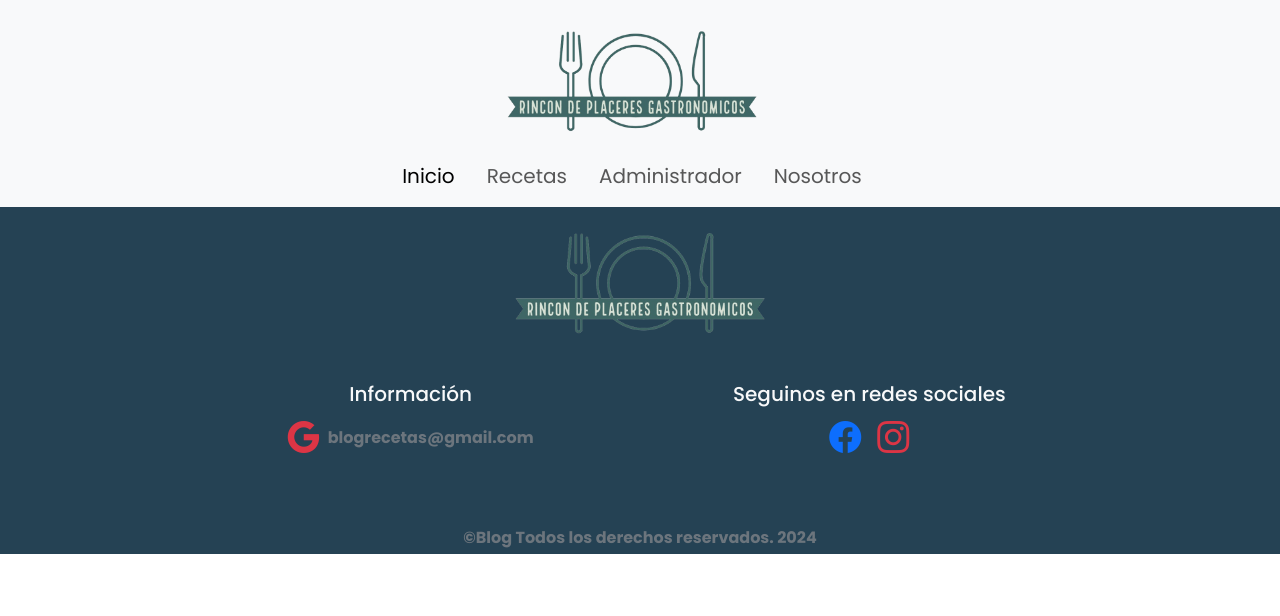
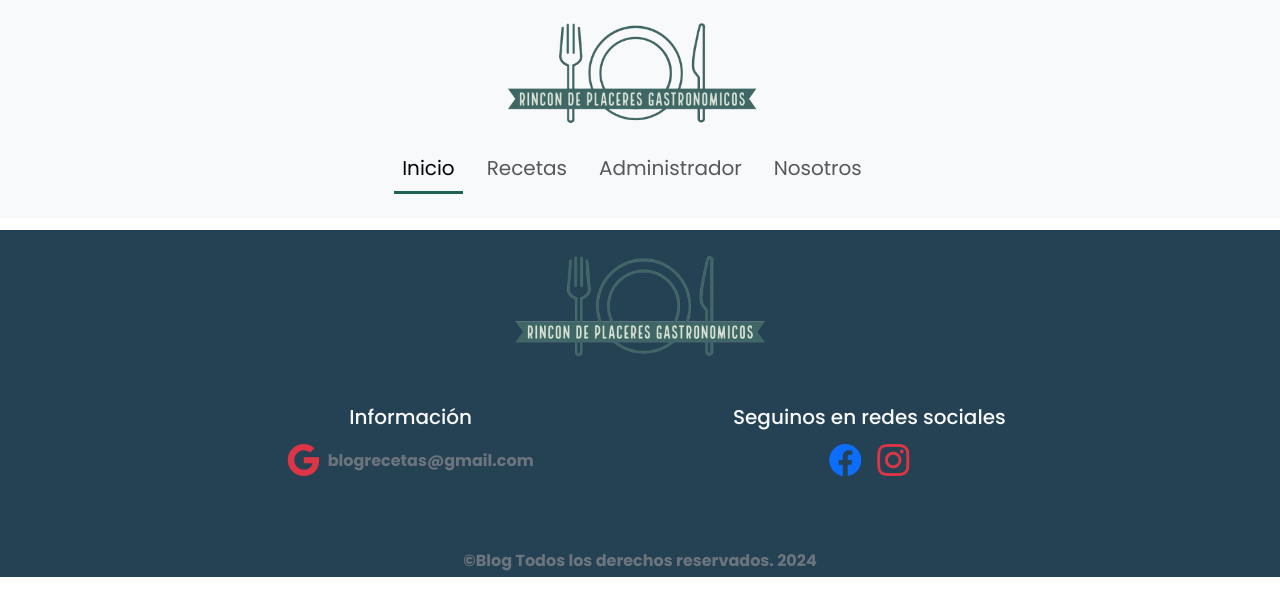
Before and after one commit to brunomry/frontendBlogDeRecetas, a React (Vite) app: page / in a window 1280 px wide. Shown: the top 616 px of the page. Built offline with nearby package versions, Linux system fonts and the light colour scheme.

Commit message:
agregue border bottom a opciones de menu con hover y prop active de react-router para pagina activa

```diff
--- a/src/App.css
+++ b/src/App.css
@@ -7,6 +7,23 @@
   font-family: "Poppins", sans-serif;
   font-weight: 400;
   font-style: normal;
+}
+
+header{
+  height: 230px;
+}
+
+.nav-link{
+  border-bottom: 3px solid #dcd9d6;;
+}
+
+.nav-link.active{
+  border-bottom: 3px solid #206057;
+}
+
+.nav-link:hover{
+  color: #000;
+  border-bottom: 3px solid #206057;
 }
 
 .mainSection {
--- a/src/components/common/Menu.jsx
+++ b/src/components/common/Menu.jsx
@@ -7,18 +7,18 @@ const Menu = () => {
     <header>
       <Navbar expand="md" className="bg-body-tertiary">
         <Container className="d-flex flex-md-column gap-3">
-          <Navbar.Brand as={Link} to="/" className="mt-3">
+          <Navbar.Brand as={Link} to="/" className="mt-2">
             <img src={logo} alt="logo" className="logo"/>
           </Navbar.Brand>
           <Navbar.Toggle aria-controls="basic-navbar-nav" />
           <Navbar.Collapse
             id="basic-navbar-nav"
           >
-            <Nav className="ms-auto text-center">
-              <NavLink end className="nav-link me-3 fs-5" to="/">Inicio</NavLink>
-              <NavLink end className="nav-link me-3 fs-5" to="/recetas">Recetas</NavLink>
-              <NavLink end className="nav-link me-3 fs-5" to="/administrador">Administrador</NavLink>
-              <NavLink end className="nav-link me-3 fs-5" to="/nosotros">Nosotros</NavLink>
+            <Nav className="ms-auto text-center mb-3">
+              <NavLink end className="nav-link me-3 fs-5" activeClassName="active" to="/">Inicio</NavLink>
+              <NavLink end className="nav-link me-3 fs-5" activeClassName="active" to="/recetas">Recetas</NavLink>
+              <NavLink end className="nav-link me-3 fs-5" activeClassName="active" to="/administrador">Administrador</NavLink>
+              <NavLink end className="nav-link me-3 fs-5" activeClassName="active" to="/nosotros">Nosotros</NavLink>
             </Nav>
           </Navbar.Collapse>
         </Container>
```
